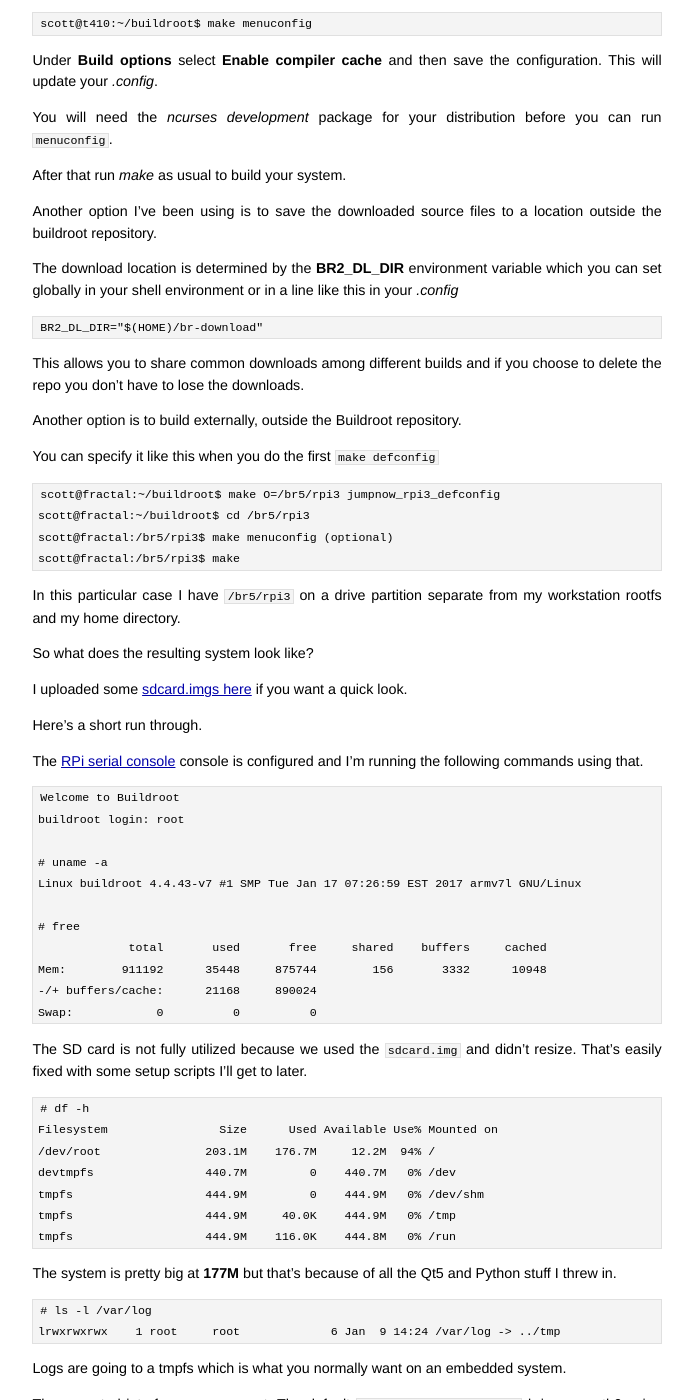
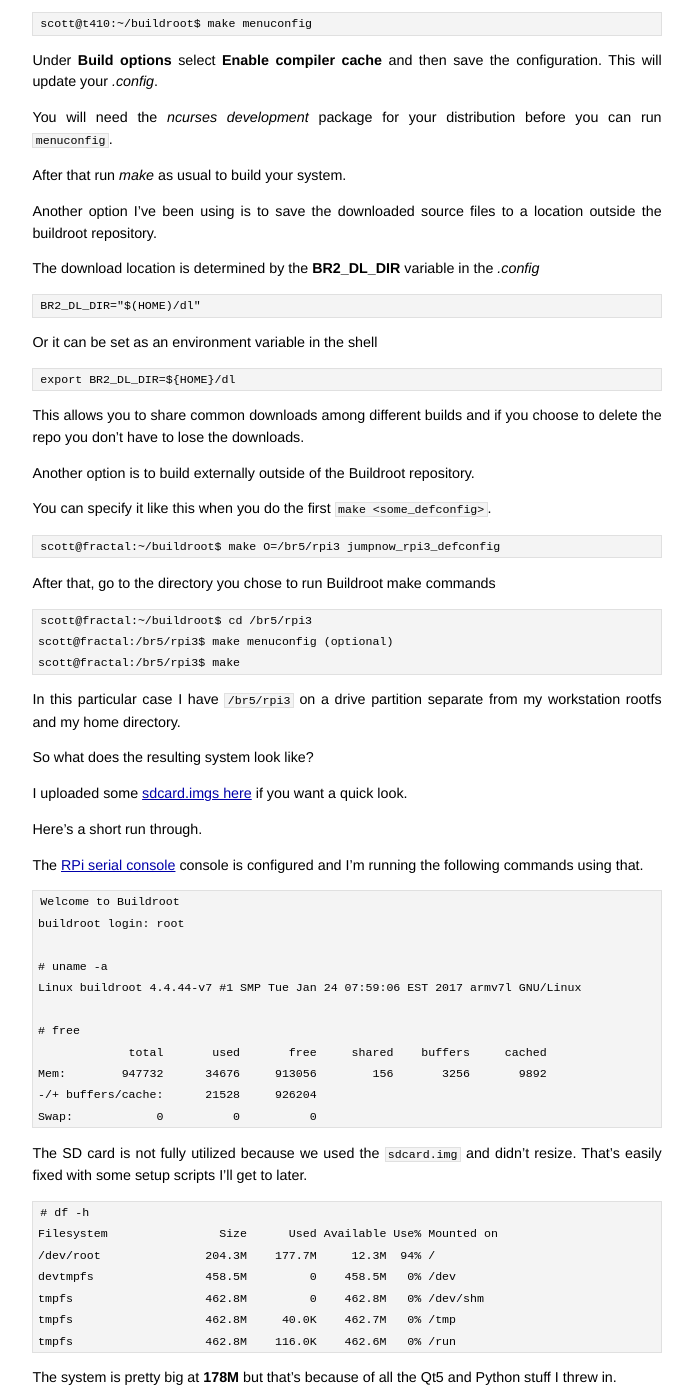
Before and after one commit to jumpnow/jumpnowtek-site, a Jekyll site: the page built from _posts/2017-01-10-Raspberry-Pi-Systems-with-Buildroot.md, in a window 1280 px wide and 1400 px high, scrolled down 1864 px. Shown: the whole window, without its empty margins (293-986 px from the left). Built offline with Jekyll 4.4.1, drawn with Linux system fonts in a browser that asks for light colours; some of the changed text lies outside the part shown.

Commit message:
Kernel update for rpi br

```diff
--- a/_posts/2017-01-10-Raspberry-Pi-Systems-with-Buildroot.md
+++ b/_posts/2017-01-10-Raspberry-Pi-Systems-with-Buildroot.md
@@ -2,7 +2,7 @@
 layout: post
 title: Building Raspberry Pi Systems with Buildroot
 description: "Building customized systems for the Raspberry Pi using Buildroot"
-date: 2017-01-23 14:05:00
+date: 2017-01-24 13:20:00
 categories: rpi
 tags: [linux, rpi, buildroot, rpi3, qt5, pyqt, pyqt5]
 ---
@@ -97,17 +97,24 @@ After that run *make* as usual to build your system.
 
 Another option I've been using is to save the downloaded source files to a location outside the buildroot repository.
 
-The download location is determined by the **BR2\_DL\_DIR** environment variable which you can set globally in your shell environment or in a line like this in your *.config*
+The download location is determined by the **BR2\_DL\_DIR** variable in the *.config*
 
-    BR2_DL_DIR="$(HOME)/br-download"
+    BR2_DL_DIR="$(HOME)/dl"
+
+Or it can be set as an environment variable in the shell
+
+    export BR2_DL_DIR=${HOME}/dl
 
 This allows you to share common downloads among different builds and if you choose to delete the repo you don't have to lose the downloads.
 
-Another option is to build externally, outside the Buildroot repository.
+Another option is to build externally outside of the Buildroot repository.
 
-You can specify it like this when you do the first `make defconfig`
+You can specify it like this when you do the first `make <some_defconfig>`.
 
     scott@fractal:~/buildroot$ make O=/br5/rpi3 jumpnow_rpi3_defconfig
+
+After that, go to the directory you chose to run Buildroot make commands
+
     scott@fractal:~/buildroot$ cd /br5/rpi3
     scott@fractal:/br5/rpi3$ make menuconfig (optional)
     scott@fractal:/br5/rpi3$ make
@@ -126,25 +133,25 @@ The [RPi serial console][rpi-serial] console is configured and I'm running the f
     buildroot login: root
 
     # uname -a
-    Linux buildroot 4.4.43-v7 #1 SMP Tue Jan 17 07:26:59 EST 2017 armv7l GNU/Linux
+    Linux buildroot 4.4.44-v7 #1 SMP Tue Jan 24 07:59:06 EST 2017 armv7l GNU/Linux
 
     # free
                  total       used       free     shared    buffers     cached
-    Mem:        911192      35448     875744        156       3332      10948
-    -/+ buffers/cache:      21168     890024
+    Mem:        947732      34676     913056        156       3256       9892
+    -/+ buffers/cache:      21528     926204
     Swap:            0          0          0
 
 The SD card is not fully utilized because we used the `sdcard.img` and didn't resize. That's easily fixed with some setup scripts I'll get to later.
 
     # df -h
     Filesystem                Size      Used Available Use% Mounted on
-    /dev/root               203.1M    176.7M     12.2M  94% /
-    devtmpfs                440.7M         0    440.7M   0% /dev
-    tmpfs                   444.9M         0    444.9M   0% /dev/shm
-    tmpfs                   444.9M     40.0K    444.9M   0% /tmp
-    tmpfs                   444.9M    116.0K    444.8M   0% /run
+    /dev/root               204.3M    177.7M     12.3M  94% /
+    devtmpfs                458.5M         0    458.5M   0% /dev
+    tmpfs                   462.8M         0    462.8M   0% /dev/shm
+    tmpfs                   462.8M     40.0K    462.7M   0% /tmp
+    tmpfs                   462.8M    116.0K    462.6M   0% /run
 
-The system is pretty big at **177M** but that's because of all the Qt5 and Python stuff I threw in.
+The system is pretty big at **178M** but that's because of all the Qt5 and Python stuff I threw in.
 
     # ls -l /var/log
     lrwxrwxrwx    1 root     root             6 Jan  9 14:24 /var/log -> ../tmp
@@ -206,6 +213,8 @@ My little Qt Widgets touchscreen test application [tspress][tspress] works fine.
     Up  : 976 486
     #
 
+See the `/etc/profile.d/qt5-env.sh` script for setting Qt5 environment variables like **WIDTH** and **HEIGHT**.
+
 I have a USB Bluetooth mouse and a USB keyboard/mouse trackpad attached as well as an HDMI display.
 They all work.
 
```
